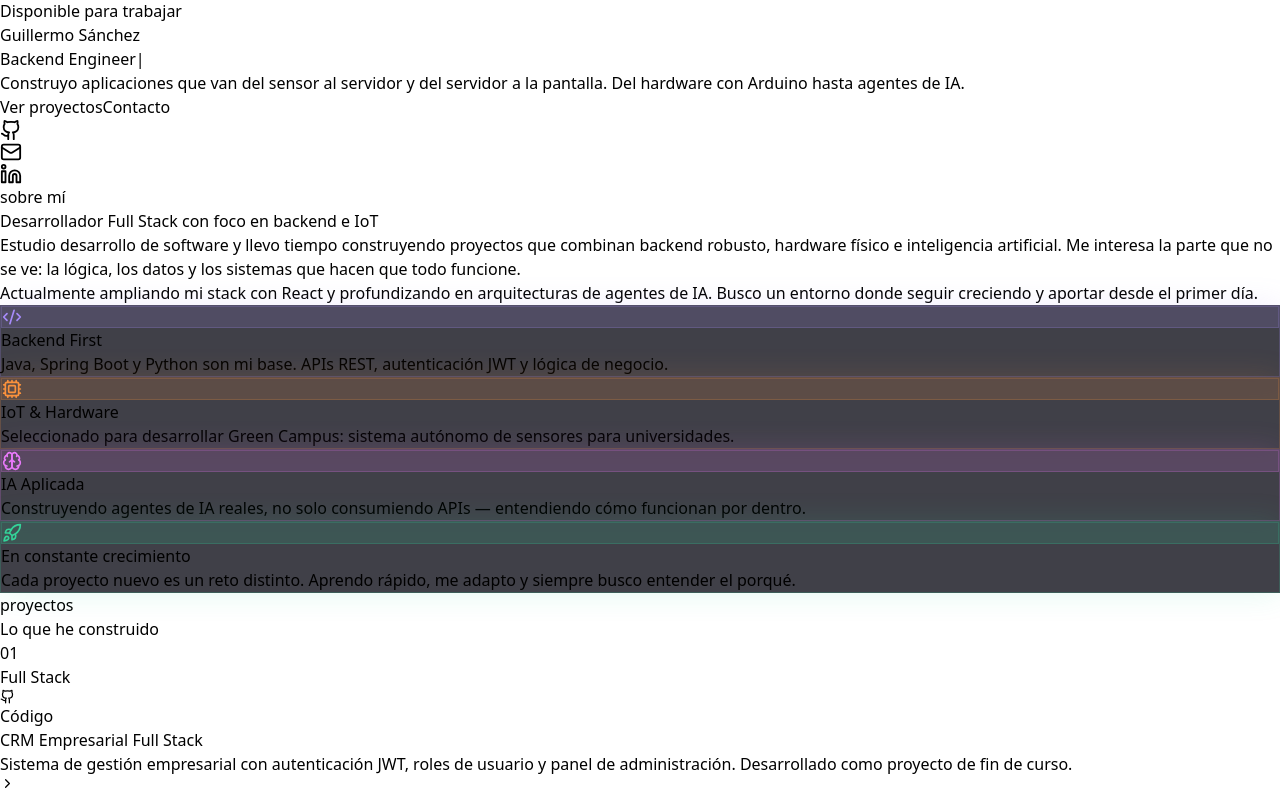
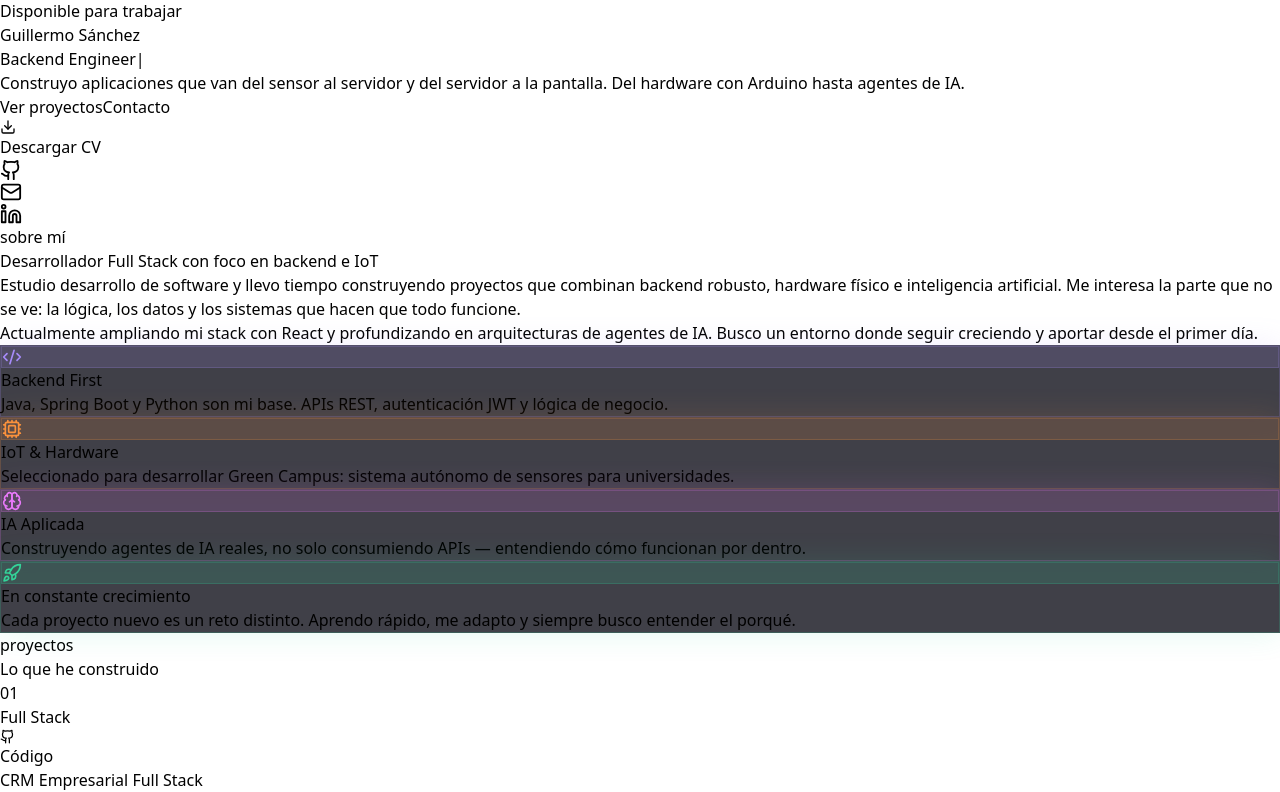
Before and after one commit to grilletee/portfolio, a React app: page / in a window 1280 px wide. Shown: the part 950-1742 px from the top of the page. Built offline with nearby package versions, Linux system fonts and the light colour scheme; the HTML template or start-up script is replaced by a standard one.

Commit message:
feat: add CV download button

```diff
--- a/src/components/sections/Contact.jsx
+++ b/src/components/sections/Contact.jsx
@@ -130,7 +130,7 @@ export default function Contact() {
         {/* Footer */}
         <div className="text-center text-gray-600 text-sm">
           <p>Diseñado y desarrollado por Guillermo Sánchez · 2026</p>
-          <p className="mt-1 font-mono">React · Vite · Tailwind CSS</p>
+          <p className="mt-1 font-mono">grillete.dev</p>
         </div>
 
       </div>
--- a/src/components/sections/Hero.jsx
+++ b/src/components/sections/Hero.jsx
@@ -1,5 +1,5 @@
 import { useEffect, useState } from "react"
-import { Github, Mail, Linkedin } from "lucide-react"
+import { Github, Mail, Linkedin, Download } from "lucide-react"
 
 const roles = [
   "Full Stack Developer",
@@ -90,6 +90,14 @@ export default function Hero() {
           >
             Contacto
           </a>
+          <a
+              href="/cv-guillermo-sanchez.pdf"
+            download
+            className="px-6 py-3 border border-gray-700 hover:border-violet-500 hover:text-violet-400 text-gray-300 font-medium rounded-lg transition-colors duration-200 flex items-center gap-2 justify-center"
+          >
+            <Download size={16} />
+            Descargar CV
+          </a>
         </div>
 
         <div className="flex gap-5 justify-center text-gray-500">
```
Also changed, not shown: 1 other file (tests, documents, lock files or other folders).
